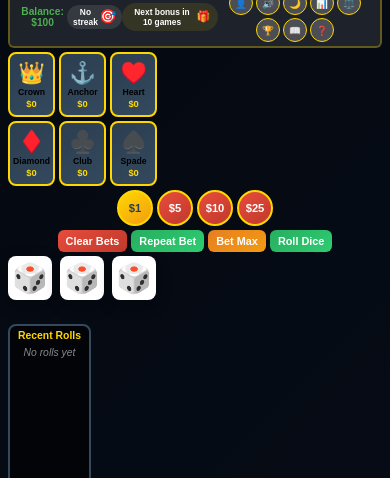
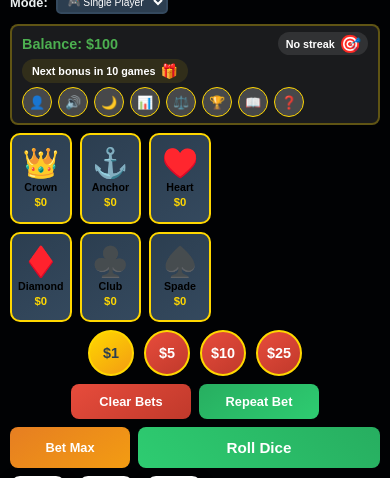
Before and after one commit to codesleeps/crown-anchor, a website: page index.html in a window 390 px wide. Shown: the part 53-531 px from the top of the page. Drawn offline with Linux system fonts and the light colour scheme.

Commit message:
Mobile layout rewrite: large touch targets (72px bet squares, 46px chips, 56px dice), readable text, removed viewport lock that caused dead space

```diff
--- a/style.css
+++ b/style.css
@@ -2446,226 +2446,204 @@ body.dark-mode .advanced-notification.error {
    iPhone ~375×667 usable viewport target
    ============================================================ */
 @media (max-width: 900px) {
-    /* Lock viewport: no scroll */
+    /* ============================================================
+       MOBILE LAYOUT — every element visible, large touch targets
+    ============================================================ */
+
     html, body {
-        height: 100dvh;
-        height: 100vh;
-        overflow: hidden;
-        position: fixed;
-        width: 100%;
-        top: 0;
-        left: 0;
-        margin: 0;
-        padding: 0;
-    }
-
-    body {
-        display: block;
-        padding: 0;
-        align-items: stretch;
-        min-height: auto;
+        margin: 0; padding: 0;
+        background: #0a0e1a;
     }
 
     .game-container {
         display: flex;
         flex-direction: column;
-        height: 100dvh;
-        height: 100vh;
         max-width: 100%;
         width: 100%;
-        padding: 6px 8px;
+        padding: 8px 10px;
+        gap: 8px;
         border-radius: 0;
-        gap: 4px;
-        overflow: hidden;
         margin: 0;
         background: rgba(0, 0, 0, 0.85);
     }
 
-    /* ---- HEADER: ultra-compact ---- */
+    /* ---- HEADER ---- */
     .header-section {
-        flex: 0 0 auto;
+        display: flex;
+        justify-content: space-between;
+        align-items: center;
+        gap: 6px;
+        padding: 2px 0;
+    }
+    .game-logo { gap: 6px; }
+    .logo-icon { font-size: 1.5em; }
+    .logo-text { font-size: 1.2em; }
+    .game-mode-selector { font-size: 0.8em; }
+    .game-mode-selector select { font-size: 0.8em; padding: 3px 6px; }
+
+    /* ---- BALANCE BAR ---- */
+    .balance {
         display: flex;
         flex-direction: row;
         justify-content: space-between;
         align-items: center;
-        margin-bottom: 0;
+        flex-wrap: wrap;
         gap: 4px;
-        padding: 2px 0;
-    }
-
-    .game-logo { gap: 4px; }
-    .logo-icon { font-size: 1.3em; }
-    .logo-text { font-size: 1.1em; display: inline; }
-    .game-mode-selector { font-size: 0.65em; gap: 2px; }
-    .game-mode-selector select { font-size: 0.65em; padding: 2px 4px; }
-
-    /* ---- BALANCE BAR: single line ---- */
-    .balance {
-        flex: 0 0 auto;
-        display: flex;
-        flex-direction: row;
-        justify-content: space-between;
-        align-items: center;
-        flex-wrap: nowrap;
-        gap: 0;
-        font-size: 0.75em;
-        margin-bottom: 0;
-        padding: 4px 8px;
-        border-radius: 6px;
-    }
-    .balance > span:first-child { font-size: 0.85em; }
-    .streak-display { font-size: 0.7em; padding: 2px 6px; gap: 2px; }
-    .bonus-display { font-size: 0.7em; padding: 2px 6px; gap: 2px; }
+        font-size: 0.9em;
+        padding: 6px 10px;
+        border-radius: 8px;
+    }
+    .balance > span:first-child { font-size: 1em; font-weight: bold; }
+    .streak-display, .bonus-display { font-size: 0.75em; padding: 2px 8px; }
     .theme-selector { display: none; }
-    .control-buttons { gap: 3px; }
+    .control-buttons { gap: 6px; }
     .control-btn {
-        width: 24px;
-        height: 24px;
-        font-size: 0.8em;
-        border-width: 1px;
-    }
-
-    /* ---- BETTING BOARD: 2×3 compact grid ---- */
+        width: 30px; height: 30px;
+        font-size: 0.9em;
+        border-width: 1.5px;
+    }
+
+    /* ---- BETTING BOARD: 3×2 large squares ---- */
     .betting-board {
-        flex: 0 0 auto;
         display: grid;
         grid-template-columns: repeat(3, 1fr);
-        gap: 4px;
-        margin-bottom: 0;
+        gap: 8px;
     }
     .bet-square {
-        padding: 6px 3px;
-        border-radius: 8px;
-        border-width: 2px;
+        padding: 12px 6px;
+        border-radius: 10px;
+        border-width: 2.5px;
+        text-align: center;
+        display: flex;
+        flex-direction: column;
+        align-items: center;
+        justify-content: center;
+        min-height: 72px;
     }
     .bet-square .symbol {
-        font-size: 1.6em;
-        margin-bottom: 1px;
+        font-size: 2.2em;
+        margin-bottom: 2px;
+        line-height: 1.1;
     }
     .bet-square .symbol-name {
-        font-size: 0.65em;
+        font-size: 0.8em;
         margin-bottom: 2px;
+        line-height: 1.2;
     }
     .bet-square .bet-amount {
-        font-size: 0.7em;
-    }
-    /* suppress hover lift on mobile */
-    .bet-square:hover,
-    .bet-square:focus {
+        font-size: 0.85em;
+        font-weight: bold;
+        line-height: 1.2;
+    }
+    .bet-square:hover, .bet-square:focus {
         transform: none;
-        box-shadow: 0 0 5px rgba(255, 215, 0, 0.4);
-    }
-
-    /* ---- CONTROLS: chips + action buttons in one row ---- */
+        box-shadow: 0 0 8px rgba(255, 215, 0, 0.5);
+    }
+
+    /* ---- CHIP SELECTOR ---- */
     .betting-controls {
-        flex: 0 0 auto;
+        display: flex;
+        flex-direction: column;
+        gap: 8px;
+    }
+    .chip-selector {
         display: flex;
         flex-direction: row;
+        justify-content: center;
+        gap: 10px;
+    }
+    .chip {
+        width: 46px;
+        height: 46px;
+        font-size: 0.9em;
+        font-weight: bold;
+        border-width: 2.5px;
+        border-radius: 50%;
+    }
+
+    /* ---- ACTION BUTTONS ---- */
+    .game-controls {
+        display: flex;
         flex-wrap: wrap;
         justify-content: center;
-        align-items: center;
-        gap: 4px;
-        margin-bottom: 0;
-    }
-    .chip-selector { gap: 4px; }
-    .chip {
-        width: 36px;
-        height: 36px;
-        font-size: 0.7em;
-        border-width: 2px;
-    }
-    .game-controls { gap: 4px; flex-wrap: nowrap; }
+        gap: 8px;
+    }
     .game-controls button {
-        padding: 5px 8px;
-        font-size: 0.68em;
-        border-radius: 6px;
-        min-width: auto;
-    }
-    /* hide repeated text, show compact labels */
-    #clear-bets::after, #repeat-bet::after, #bet-max::after, #roll-dice::after { display: none; }
+        padding: 10px 14px;
+        font-size: 0.8em;
+        border-radius: 8px;
+        font-weight: bold;
+    }
+    #roll-dice {
+        flex: 1 1 60%;
+        min-width: 140px;
+        font-size: 0.95em;
+        padding: 12px;
+        background: linear-gradient(45deg, #2ecc71, #27ae60) !important;
+    }
     .quick-bets { display: none; }
 
-    /* ---- DICE: compact inline ---- */
+    /* ---- DICE ---- */
     .dice-container {
-        flex: 0 0 auto;
         display: flex;
         justify-content: center;
-        gap: 8px;
-        margin-bottom: 0;
+        gap: 12px;
     }
     .dice {
-        width: 44px;
-        height: 44px;
-        font-size: 1.8em;
+        width: 56px;
+        height: 56px;
+        font-size: 2.2em;
+        border-radius: 10px;
+    }
+
+    /* ---- RESULT ---- */
+    .result-message {
+        font-size: 0.85em;
+        min-height: 20px;
+        text-align: center;
+        padding: 2px 0;
+    }
+
+    /* ---- HISTORY: 3 items max ---- */
+    .history-container {
+        padding: 6px 10px;
         border-radius: 8px;
     }
-
-    /* ---- RESULT: inline with dice ---- */
-    .result-message {
-        flex: 0 0 auto;
+    .history-container h4 {
         font-size: 0.75em;
-        min-height: 16px;
-        margin-top: 0;
-        padding: 0;
-    }
-
-    /* ---- HISTORY: 2 items max ---- */
-    .history-container {
-        flex: 1 1 auto;
-        min-height: 0;
-        margin-top: 0;
-        padding: 4px 8px;
-        border-radius: 8px;
-        overflow: hidden;
-    }
-    .history-container h4 {
-        font-size: 0.65em;
-        margin-bottom: 2px;
+        margin-bottom: 4px;
     }
     .history-list {
-        max-height: 100%;
+        max-height: 72px;
         overflow-y: auto;
-        gap: 2px;
+        gap: 3px;
     }
     .history-item {
-        padding: 2px 8px;
-        font-size: 0.65em;
+        padding: 3px 8px;
+        font-size: 0.72em;
         border-radius: 4px;
     }
-    .history-dice { font-size: 0.9em; letter-spacing: 3px; }
-    .history-result { font-size: 0.9em; }
     .history-time { display: none; }
-    .history-placeholder { font-size: 0.65em; padding: 4px; }
-
-    /* ---- Hide inline secondary sections, keep as modals ---- */
-    .multiplayer-section,
-    .tournament-section {
-        display: none !important; /* shown via JS, becomes overlay */
-    }
-
-    /* ---- Compact panel overlays for mobile ---- */
+    .history-placeholder { font-size: 0.7em; padding: 6px; }
+
+    /* ---- Modals ---- */
+    .multiplayer-section, .tournament-section {
+        display: none !important;
+    }
     .stats-panel, .limits-panel, .profile-panel,
     .help-panel, .achievements-panel, .instructions-panel {
         width: 95%;
         max-width: 95%;
         max-height: 85vh;
-        padding: 12px;
-        border-radius: 10px;
-        border-width: 2px;
-    }
-    .stats-panel h3, .limits-panel h3, .profile-panel h3,
-    .help-panel h3, .achievements-panel h3, .instructions-panel h3 {
-        font-size: 1.1em;
-    }
-    .close-btn { font-size: 1.5em; width: 24px; height: 24px; }
-
-    /* ---- Disable tooltips on mobile ---- */
-    button[title]:hover::after,
-    button[title]:hover::before,
-    .bet-square[title]:hover::after,
-    .bet-square[title]:hover::before,
-    .dice[title]:hover::after,
-    .dice[title]:hover::before {
+        padding: 14px;
+        border-radius: 12px;
+    }
+    .close-btn { font-size: 1.6em; width: 28px; height: 28px; }
+
+    /* ---- Disable tooltips ---- */
+    button[title]:hover::after, button[title]:hover::before,
+    .bet-square[title]:hover::after, .bet-square[title]:hover::before,
+    .dice[title]:hover::after, .dice[title]:hover::before {
         display: none;
     }
 }
```
Lines whose indentation alone changed are shown as unchanged.
